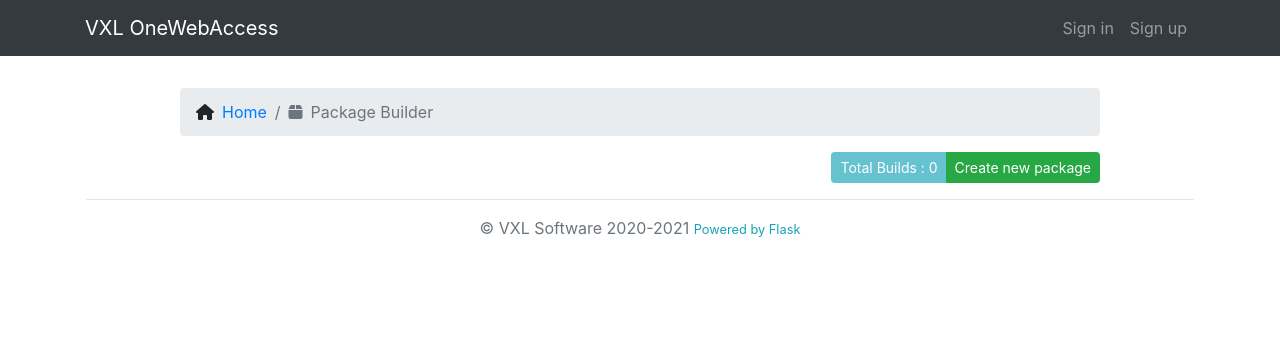
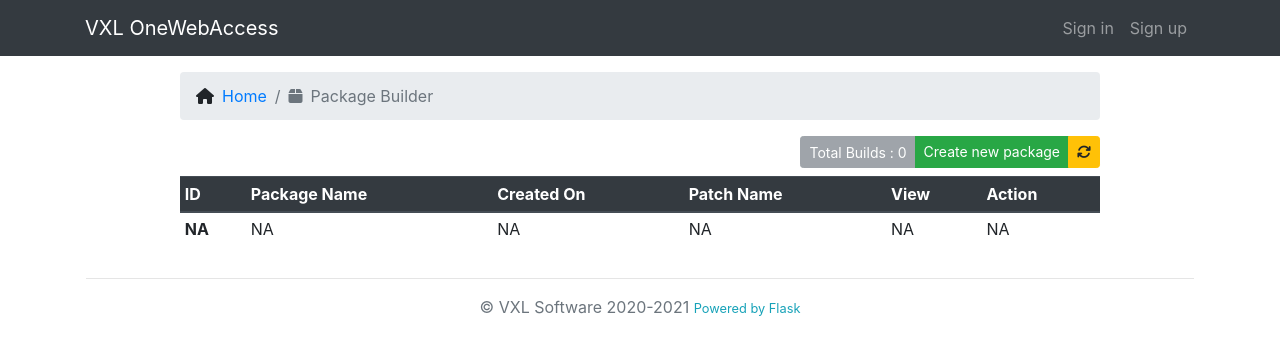
Before and after one commit to ppokhriyal/OneWebAccess, a Flask app: page /pb/home in a window 1280 px wide. Shown: the top 355 px of the page. Run offline with Flask 2, Linux system fonts and the light colour scheme; data that the repository does not hold is empty; some libraries are stand-ins or nearby versions.

Commit message:
OneWebAccess

```diff
--- a/onewebaccess/home/templates/home/layout.html
+++ b/onewebaccess/home/templates/home/layout.html
@@ -40,12 +40,12 @@
   	</nav>
     <!--Messages-->
     <div class="container pt-3">
-      <div class="row  pt-3">
+      <div class="row">
         <div class="col">
           {% with messages = get_flashed_messages(with_categories=true) %}
             {% if messages %}
               {% for category,message in messages %}
-                <div class="alert alert-{{ category }} alert-dismissible col-lg">
+                <div class="alert alert-{{ category }}">
                   <button type="button" class="close" data-dismiss="alert">&times;</button>
                   {{message}}
                 </div>
--- a/onewebaccess/packagebuild/forms.py
+++ b/onewebaccess/packagebuild/forms.py
@@ -1,7 +1,8 @@
 from flask_wtf import FlaskForm
 from wtforms import StringField,SubmitField,BooleanField,TextAreaField,SelectField,IntegerField
+from wtforms.ext.sqlalchemy.fields import QuerySelectField
 from wtforms.validators import DataRequired,ValidationError
-
+from onewebaccess.models import RegisterHost
 
 
 
@@ -10,6 +11,7 @@
 	pkgname = StringField('Package Name',validators=[DataRequired()])
 	description = TextAreaField('Description',validators=[DataRequired()])
 	osarch = SelectField('OS Architecture',choices=[('32-Bit','32-Bit'),('64-Bit','64-Bit'),('Multi-Arch','Multi-Arch')])
+	remote_host_ip = QuerySelectField(query_factory=lambda:RegisterHost.query.all())
 	pkgsourcepath = StringField('Package Source',validators=[DataRequired()])
 	patchboolean = BooleanField('Required Patch')
 	patchtype = SelectField('Patch Format',choices=[('Current Patch','Current Patch'),('Legacy Patch','Legacy Patch')])
--- a/onewebaccess/packagebuild/routes.py
+++ b/onewebaccess/packagebuild/routes.py
@@ -8,7 +8,10 @@
 
 @blue.route('/home')
 def home():
-	return render_template('packagebuild/home.html',title='VXL : Package Builder')
+	page = request.args.get('page',1,type=int)
+	pb = PB.query.paginate(page=page,per_page=10)
+	pb_count = len(db.session.query(PB).all())
+	return render_template('packagebuild/home.html',title='VXL : Package Builder',pb_count=pb_count)
 
 @blue.route('/new')
 @login_required
--- a/onewebaccess/packagebuild/templates/packagebuild/build.html
+++ b/onewebaccess/packagebuild/templates/packagebuild/build.html
@@ -46,6 +46,12 @@
       			{{form.osarch(class="form-control")}}
     		</div>
   		</div>
+      <div class="form-group row">
+        <label class="col-sm-2 col-form-label">Remote Node</label>
+        <div class="col-sm-6">
+            {{form.remote_host_ip(class="form-control")}}
+        </div>
+      </div>
   		<div class="form-group row">
     		<label class="col-sm-2 col-form-label">Package Source</label>
     		<div class="col-sm-6">
--- a/onewebaccess/packagebuild/templates/packagebuild/home.html
+++ b/onewebaccess/packagebuild/templates/packagebuild/home.html
@@ -6,10 +6,35 @@
     		<li class="breadcrumb-item active" aria-current="page"><i class="fas fa-box mr-2"></i>Package Builder</li>
   		</ol>
 	</nav>
-	<div class="btn-group float-right" role="group" aria-label="Basic example">
-		<button type="button" class="btn btn-sm btn-info" disabled>Total Builds : 0</button>
+	<div class="btn-group float-right mb-2" role="group" aria-label="Basic example">
+		<button type="button" class="btn btn-sm btn-secondary" disabled>Total Builds : 0</button>
 		<a class="btn btn-sm btn-primary btn-success" href="{{url_for('packagebuild.build')}}" role="button">Create new package</a>
+		<a class="btn btn-sm btn-primary btn-warning" href="{{url_for('packagebuild.home')}}"><span class="fas fa-refresh mb-1"></span></a>
 	</div>
-
-
+	<!--Packge Build Tabel-->
+	<table class="table table-hover  table-sm "id="tablepaginate">
+		<thead class="thead-dark">
+			<tr>
+      			<th scope="col">ID</th>
+      			<th scope="col">Package Name</th>
+      			<th scope="col">Created On</th>
+      			<th scope="col">Patch Name</th>
+      			<th scope="col">View</th>
+      			<th scope="col">Action</th>
+    		</tr>
+		</thead>
+		<tbody>
+			{% if pb_count == 0 %}
+				<tr>
+      				<th scope="row">NA</th>
+      				<td>NA</td>
+      				<td>NA</td>
+      				<td>NA</td>
+      				<td>NA</td>
+              		<td>NA</td>
+    			</tr>
+			{% else %}
+			{% endif %}
+		</tbody>
+	</table>
 {% endblock content %}
```
Also changed, not shown: onewebaccess/__init__.py (+0 -7 lines), onewebaccess/registernode/routes.py (+16 -22 lines), onewebaccess/registernode/templates/registernode/home.html (+6 -5 lines), onewebaccess/pb.db, onewebaccess/regnode.db, onewebaccess/users.db.
